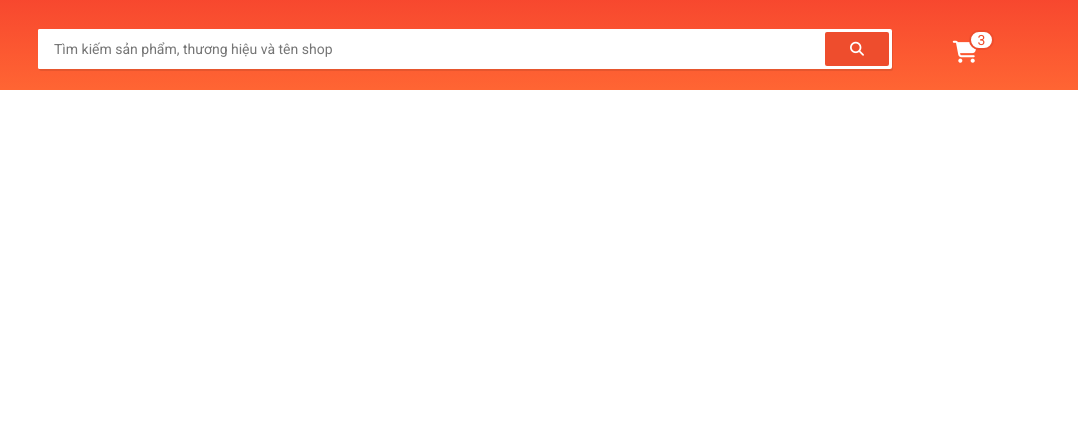
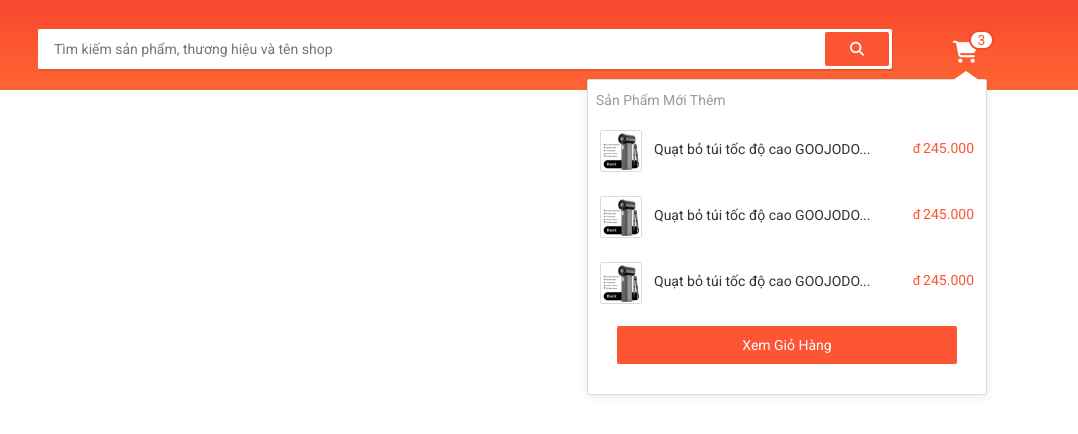
Before and after one commit to phuocphuhuu18/webShopee, a plain HTML site: page index.html in a window 1280 px wide. Shown: the part 30-464 px from the top of the page, 202-1280 px from the left. Drawn offline with nearby package versions, Linux system fonts and the light colour scheme.

Commit message:
cart has item

```diff
--- a/assets/css/base.css
+++ b/assets/css/base.css
@@ -1,5 +1,5 @@
 :root {
-    --primary-color: #ee4d2d;
+    --primary-color: #fb5533;
     --white-color: #fff;
     --black-color: #000;
     --text-color: #333;
--- a/assets/css/main.css
+++ b/assets/css/main.css
@@ -369,7 +369,7 @@
 }
 
 .btn--primary {
-    background-color: #f3826c;
+    background-color: var(--primary-color);
     border-radius: 2px;
     border-style: none;
     height: 38px;
@@ -525,7 +525,7 @@
     animation: notifyGrowth ease-in 0.2s;
     transform-origin: calc(100% - 18px) top;
     will-change: opacity, transform;
-    display: none;
+    /* display: none; */
 }
 
 .header__cart-list::after {
@@ -572,6 +572,60 @@
     border-radius: 10px;
     border: 2px solid #ee4d2d;
     padding: 1px 7px;
+}
+
+/* Cart Item */
+.header__cart-heading {
+    text-align: left;
+    font-size: 1.4rem;
+    color: #999;
+    margin: 12px 0 8px 8px;
+    font-weight: 400;
+}
+
+.header__cart-list-item {
+    padding: 0;
+    list-style: none;
+}
+
+.header__cart-item {
+    display: flex;
+    align-items: flex-start;
+}
+
+.header__cart-img {
+    width: 42px;
+    height: 42px;
+    margin: 12px;
+    border: 1px solid var(--border-color);
+    border-radius: 2px;
+}
+
+.header__cart-info {
+    display: flex;
+    justify-content: space-between;
+    align-items: center;
+    width: 100%;
+}
+
+.header__cart-name {
+    font-size: 1.4rem;
+    color: var(--text-color);
+    font-weight: 400;
+}
+
+.header__cart-price-wrap {
+    margin-right: 12px;
+}
+
+.header__cart-price-unit {
+    color: var(--primary-color);
+    font-size: 1.3rem;
+}
+
+.header__cart-price {
+    font-size: 1.4rem;
+    color: var(--primary-color);
 }
 
 .header__cart-icon {
--- a/index.html
+++ b/index.html
@@ -64,8 +64,8 @@
                         </li>
                     </ul>
 
-                    <ul class="header__navbar-list  header__notify--has-notify">
-                        <li class="header__navbar-item">
+                    <ul class="header__navbar-list">
+                        <li class="header__navbar-item header__notify--has-notify">
                             <a href="" class="header__navbar-icon-link">
                                 <i class="header__navbar-icon fa-regular fa-bell"></i>Thông báo</a>
 
@@ -184,6 +184,48 @@
                                 <span class="header__empty-cart-desc">
                                     Chưa Có Sản Phẩm
                                 </span>
+
+                                <h4 class="header__cart-heading">Sản Phẩm Mới Thêm</h4>
+
+                                <ul class="header__cart-list-item">
+                                    <!-- Cart Item -->
+                                    <li class="header__cart-item">
+                                        <img src="./assets/img/pocket_fan.jpg" alt="" class="header__cart-img">
+
+                                        <div class="header__cart-info">
+                                            <h5 class="header__cart-name">Quạt bỏ túi tốc độ cao GOOJODO...</h5>
+                                            <div class="header__cart-price-wrap">
+                                                <span class="header__cart-price-unit">đ</span>
+                                                <span class="header__cart-price">245.000</span>
+                                            </div>
+                                        </div>
+                                    </li>
+
+                                    <li class="header__cart-item">
+                                        <img src="./assets/img/pocket_fan.jpg" alt="" class="header__cart-img">
+
+                                        <div class="header__cart-info">
+                                            <h5 class="header__cart-name">Quạt bỏ túi tốc độ cao GOOJODO...</h5>
+                                            <div class="header__cart-price-wrap">
+                                                <span class="header__cart-price-unit">đ</span>
+                                                <span class="header__cart-price">245.000</span>
+                                            </div>
+                                        </div>
+                                    </li>
+
+                                    <li class="header__cart-item">
+                                        <img src="./assets/img/pocket_fan.jpg" alt="" class="header__cart-img">
+
+                                        <div class="header__cart-info">
+                                            <h5 class="header__cart-name">Quạt bỏ túi tốc độ cao GOOJODO...</h5>
+                                            <div class="header__cart-price-wrap">
+                                                <span class="header__cart-price-unit">đ</span>
+                                                <span class="header__cart-price">245.000</span>
+                                            </div>
+                                        </div>
+                                    </li>
+                                </ul>
+                                <button class="btn btn--primary">Xem Giỏ Hàng</button>
                             </div>
                         </div>
                     </div>
```
Also changed, not shown: assets/img/pocket_fan.jpg (added), assets/img/running_t-shirt.jpg (added).
